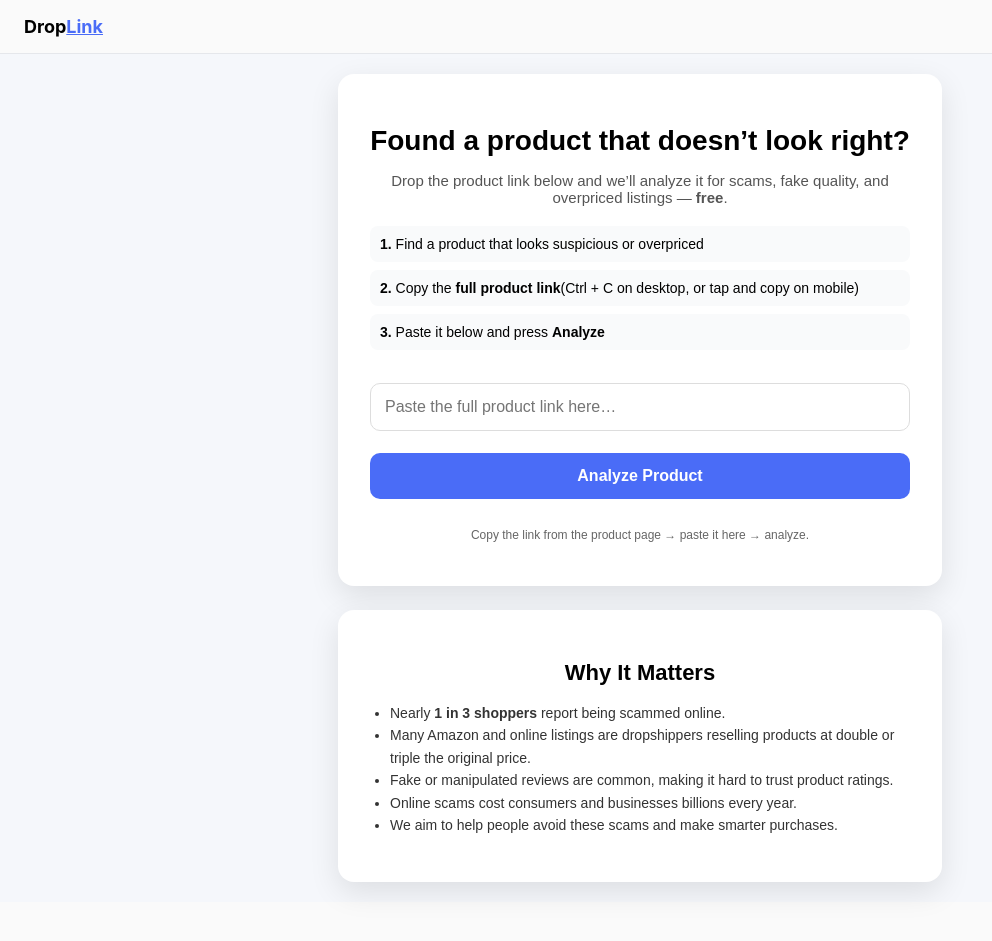
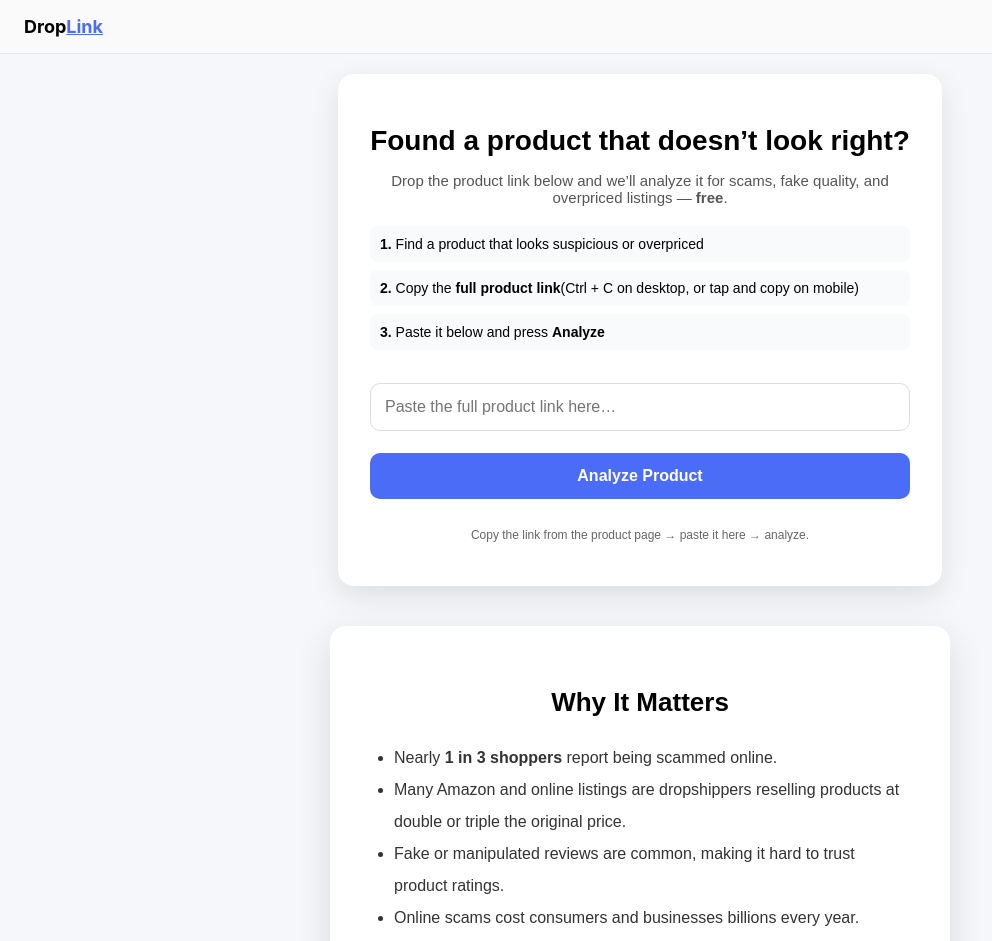
Before and after one commit to christensenandrew455-cell/funbot3000, a Next.js app: page / in a window 1280 px wide. Shown: the top 941 px of the page, without its empty margins (0-992 px from the left). Built offline with nearby package versions, Linux system fonts and the light colour scheme.

Commit message:
Update page.js

```diff
--- a/app/page.js
+++ b/app/page.js
@@ -150,7 +150,7 @@ export default function Home() {
       </div>
 
       {/* WHY IT MATTERS CARD - SEPARATE WHITE BOX */}
-      <div style={styles.card}>
+      <div style={styles.cardFacts}>
         <h2 style={styles.factsTitle}>Why It Matters</h2>
         <ul style={styles.factsList}>
           <li>Nearly <strong>1 in 3 shoppers</strong> report being scammed online.</li>
@@ -182,6 +182,15 @@ const styles = {
     width: "100%",
     maxWidth: 540,
     boxShadow: "0 10px 30px rgba(0,0,0,0.1)",
+  },
+  cardFacts: {
+    background: "#fff",
+    padding: 40,        // bigger padding to make card taller
+    borderRadius: 16,
+    width: "100%",
+    maxWidth: 540,
+    boxShadow: "0 12px 36px rgba(0,0,0,0.12)",
+    marginTop: 16,
   },
   instructions: {
     marginBottom: 28,
@@ -227,17 +236,17 @@ const styles = {
     textAlign: "center",
   },
   factsTitle: {
-    fontSize: 22,
+    fontSize: 26,       // bigger
     fontWeight: 700,
-    marginBottom: 16,
+    marginBottom: 24,
     textAlign: "center",
   },
   factsList: {
     listStyle: "disc",
-    paddingLeft: 20,
-    fontSize: 14,
+    paddingLeft: 24,
+    fontSize: 16,       // bigger, easier to read
     color: "#333",
-    lineHeight: 1.6,
+    lineHeight: 2,      // more spacing
   },
   error: { color: "red", marginTop: 12, textAlign: "center" },
   verdict: (status) => ({
```
